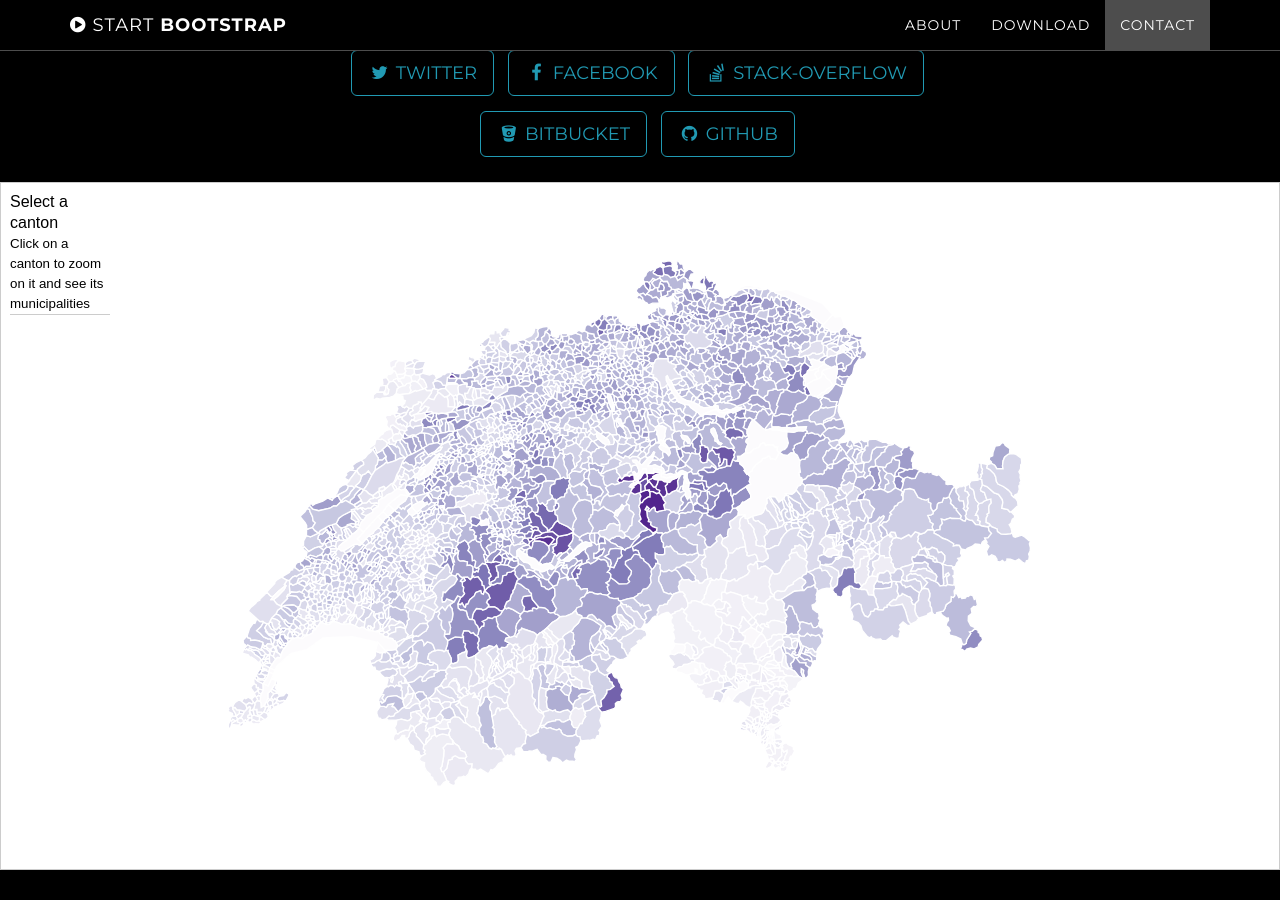
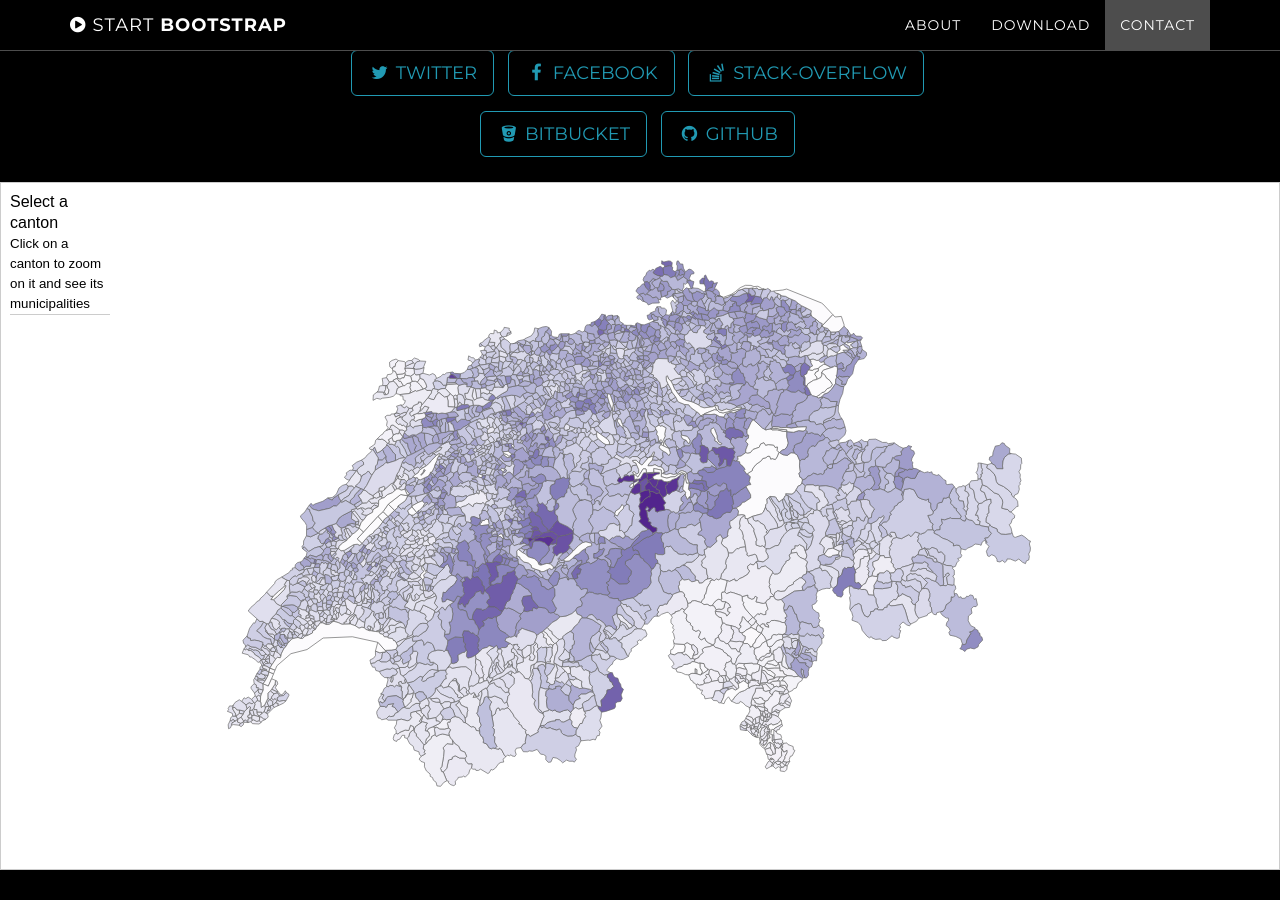
Before and after one commit to valstrl/ADA_Data_Story, a Jekyll site: the page built from index.html, in a window 1280 px wide and 900 px high, scrolled down 2529 px. Built offline with Jekyll 4.4.1, drawn with Linux system fonts in a browser that asks for light colours.

Commit message:
couleur frontieres

```diff
--- a/css/map/map.css
+++ b/css/map/map.css
@@ -18,7 +18,7 @@
   	stroke-width: 0;
 }
 .gemeinde {
- 	stroke: #fff;
+ 	stroke: #666;
 }
 
 pre.prettyprint {
--- a/js/map_municipalities.js
+++ b/js/map_municipalities.js
@@ -102,13 +102,15 @@ var name;
 
 function zoom(xyz) {
 g.selectAll([ "#gemeinden"])
-    .style("stroke-width", 1.0 / xyz[2] + "px");
+      //.style("stroke-width",(d)=>{return '1';});
+      .style("stroke-width", 0.5 / xyz[2] + "px");
 
   g.transition()
     .duration(750)
     .attr("transform", "translate(" + projection.translate() + ")scale(" + xyz[2] + ")translate(-" + xyz[0] + ",-" + xyz[1] + ")")
     .selectAll([ "#gemeinden"])
-    .style("stroke-width", 1.0 / xyz[2] + "px")
+    //.style("stroke-width",(d)=>{return '1';})
+    .style("stroke-width", 0.5 / xyz[2] + "px")
     .selectAll(".gemeinde")
     .attr("d", path.pointRadius(20.0 / xyz[2]));
 }
```
Also changed, not shown: 2 other files.
